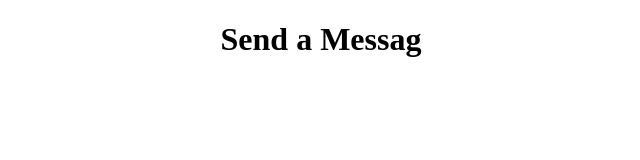
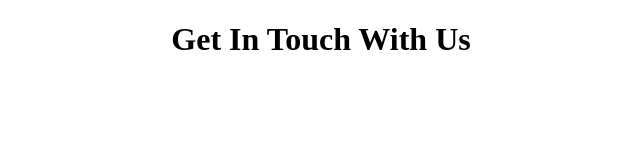
Before and after one commit to segunajibola/Contact-Form, a plain HTML site: page index.html in a window 1280 px wide. Shown: the whole page, without its empty margins (319-959 px from the left). Drawn offline with Linux system fonts and the light colour scheme.

Commit message:
change heading

```diff
--- a/index.html
+++ b/index.html
@@ -9,7 +9,7 @@
 </head>
 <body>
     <div class="container">
-        <h1>Send a Messag</h1>
+        <h1>Get In Touch With Us</h1>
     </div>
 
     <script src="main.js"></script>
```
